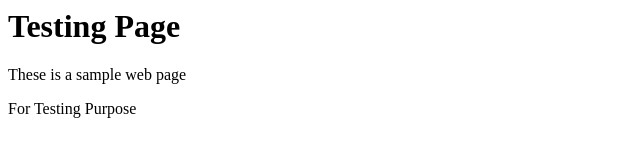
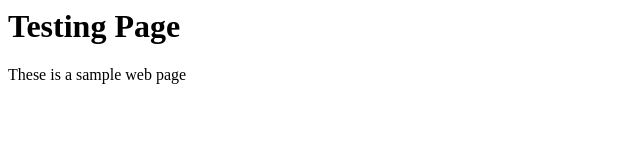
Before and after one commit to dhananjaykala/gitjenkinsintegration, a plain HTML site: page index.html in a window 1280 px wide. Shown: the whole page, without its empty margins (0-640 px from the left). Drawn offline with Linux system fonts and the light colour scheme.

Commit message:
Update index.html

```diff
--- a/index.html
+++ b/index.html
@@ -5,6 +5,5 @@
   <body>
     <h1> Testing Page</h1>
     <p>These is a sample web page</p>
-    <p>For Testing Purpose</p>
-     </body>
+        </body>
 </html>
```
